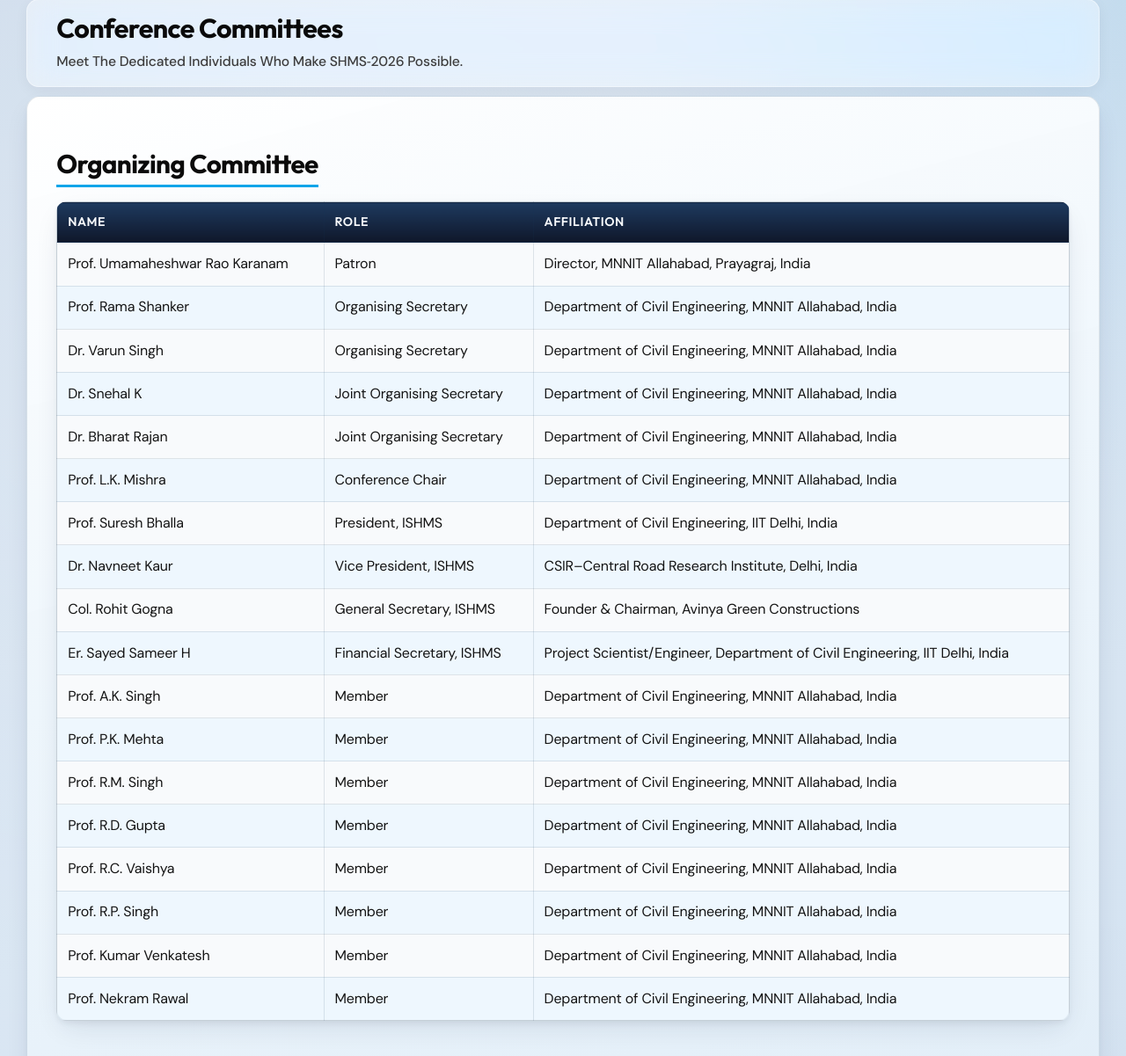
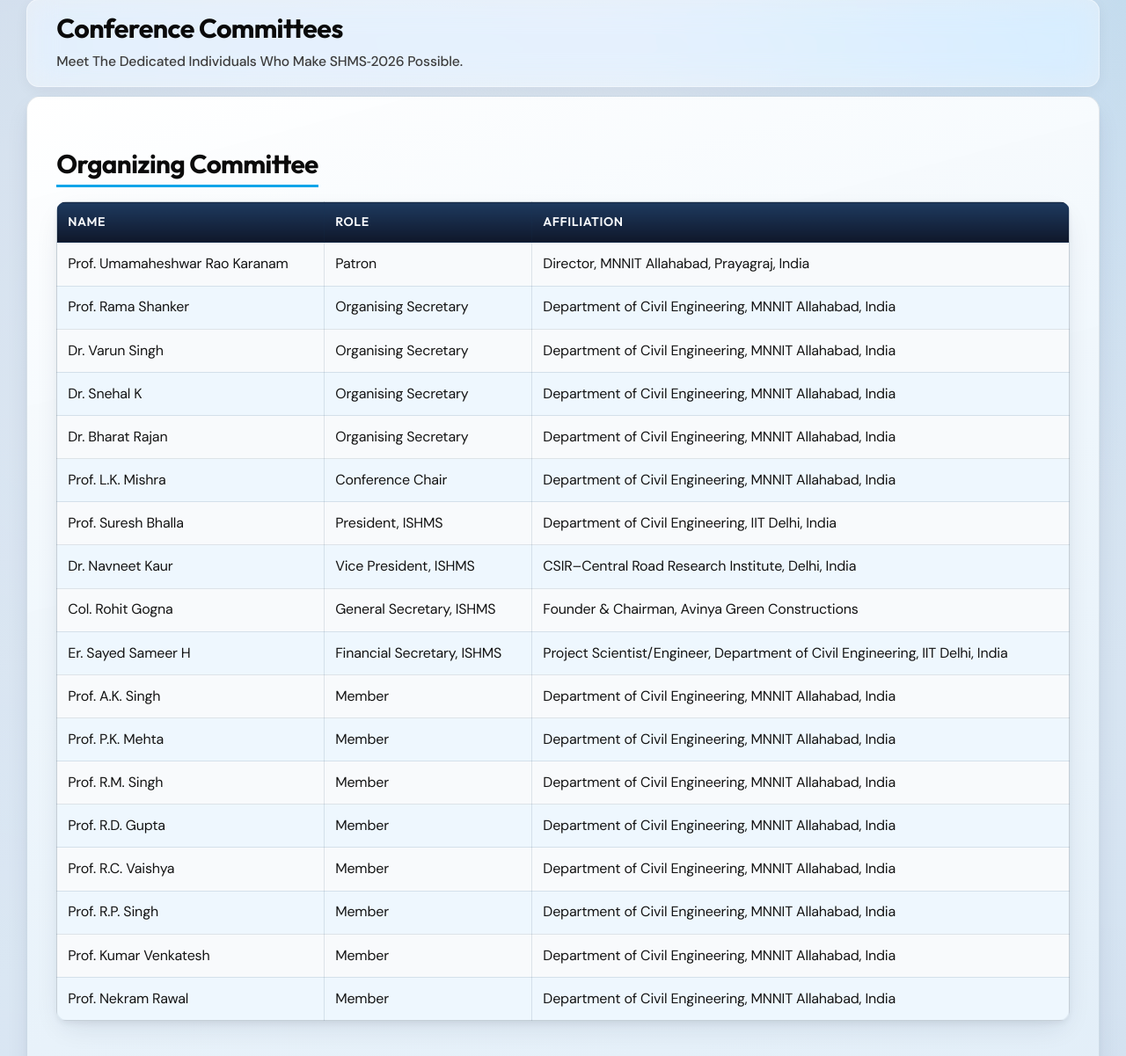
Before and after one commit to Ayush25shrivastava/SHMS-2026-Website, a PHP site: page /CLI/committees.php in a window 1280 px wide. Shown: the part 829-2030 px from the top of the page at 88% size. Run offline with PHP 8.4, Linux system fonts and the light colour scheme; some libraries are stand-ins or nearby versions.

Commit message:
refactor: update committee titles

```diff
--- a/committees.php
+++ b/committees.php
@@ -39,8 +39,8 @@ $shmsNavPage = 'committees';
         <tr><td>Prof. Umamaheshwar Rao Karanam</td><td>Patron</td><td>Director, MNNIT Allahabad, Prayagraj, India</td></tr>
         <tr><td>Prof. Rama Shanker</td><td>Organising Secretary</td><td>Department of Civil Engineering, MNNIT Allahabad, India</td></tr>
         <tr><td>Dr. Varun Singh</td><td>Organising Secretary</td><td>Department of Civil Engineering, MNNIT Allahabad, India</td></tr>
-        <tr><td>Dr. Snehal K</td><td>Joint Organising Secretary</td><td>Department of Civil Engineering, MNNIT Allahabad, India</td></tr>
-        <tr><td>Dr. Bharat Rajan</td><td>Joint Organising Secretary</td><td>Department of Civil Engineering, MNNIT Allahabad, India</td></tr>
+        <tr><td>Dr. Snehal K</td><td>Organising Secretary</td><td>Department of Civil Engineering, MNNIT Allahabad, India</td></tr>
+        <tr><td>Dr. Bharat Rajan</td><td>Organising Secretary</td><td>Department of Civil Engineering, MNNIT Allahabad, India</td></tr>
         <tr><td>Prof. L.K. Mishra</td><td>Conference Chair</td><td>Department of Civil Engineering, MNNIT Allahabad, India</td></tr>
         <tr><td>Prof. Suresh Bhalla</td><td>President, ISHMS</td><td>Department of Civil Engineering, IIT Delhi, India</td></tr>
         <tr><td>Dr. Navneet Kaur</td><td>Vice President, ISHMS</td><td>CSIR–Central Road Research Institute, Delhi, India</td></tr>
--- a/contact.php
+++ b/contact.php
@@ -45,11 +45,11 @@ $shmsContactFeedback = shms_contact_uses_google_form() ? null : shms_contact_han
           Department of Civil Engineering, MNNIT Allahabad<br>
           <!-- Email: <a href="mailto:shms2026@mnnit.ac.in" style="color:#004a8f;">shms2026@mnnit.ac.in</a></p> -->
 
-        <h2 id="organising-contact">Joint Organising Committee (MNNIT Allahabad)</h2>
-        <p><strong>Dr. Snehal K</strong> – Joint Conference Secretary<br>
+        <!-- <h2 id="organising-contact">Joint Organising Committee (MNNIT Allahabad)</h2> -->
+        <p><strong>Dr. Snehal K</strong> – Conference Secretary<br>
           Department of Civil Engineering, MNNIT Allahabad<br>
           <!-- Email: <a href="mailto:shms2026@mnnit.ac.in" style="color:#004a8f;">shms2026@mnnit.ac.in</a></p> -->
-        <p><strong>Dr. Bharat Rajan</strong> – Joint Conference Secretary<br>
+        <p><strong>Dr. Bharat Rajan</strong> – Conference Secretary<br>
           Department of Civil Engineering, MNNIT Allahabad<br>
           <!-- Email: <a href="mailto:shms2026@mnnit.ac.in" style="color:#004a8f;">shms2026@mnnit.ac.in</a></p> -->
 
```
Also changed, not shown: index.php (+4 -4 lines).
